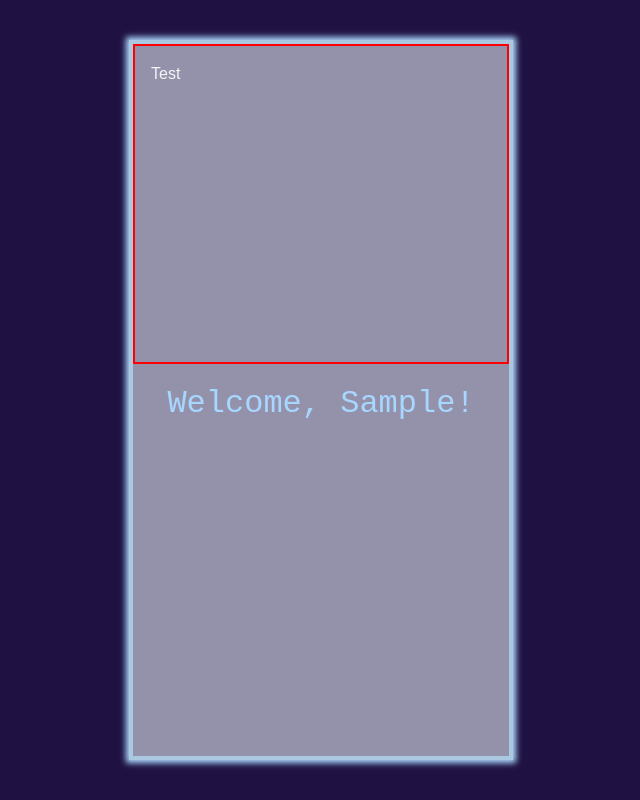
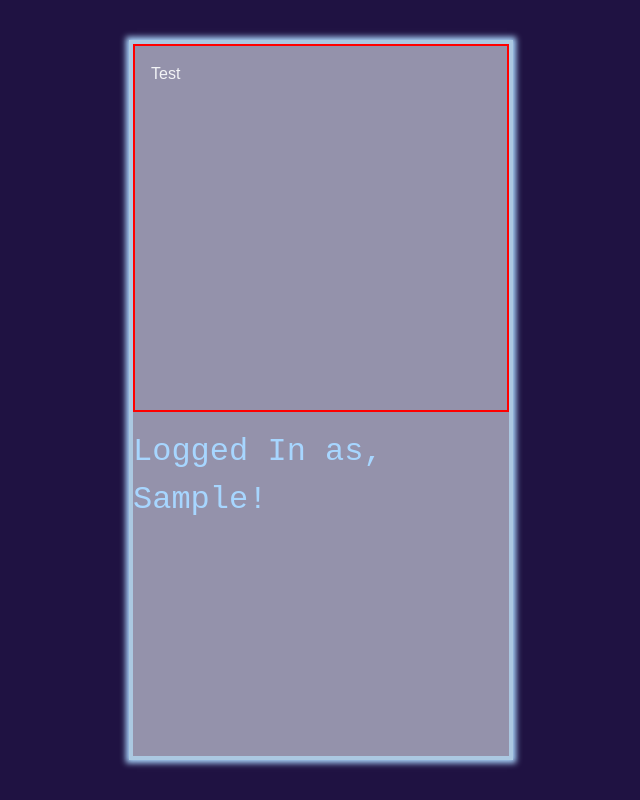
Before and after one commit to PineconeChamp/Web-App-Game, a React (Vite) app: page / in a window 1280 px wide. Both pictures are taken after typing "Sample", "Sample123" into the empty fields and a click on the button "Login". Shown: the whole page, without its empty margins (319-959 px from the left). Built offline with nearby package versions, Linux system fonts and the light colour scheme; a web font is replaced by a local one.

Commit message:
Changed Welcome to Logged in as

```diff
--- a/src/App.css
+++ b/src/App.css
@@ -20,7 +20,7 @@
 }
 
 .game-view {
-    height: 20rem;
+    height: 23rem;
     width: 100%;
     border: red solid 2px;
     padding: 1rem;
--- a/src/App.jsx
+++ b/src/App.jsx
@@ -16,7 +16,7 @@ function App() {
           {!user ? (
             <LoginPage onLogin={setUser} />
           ) : (
-            <h1>Welcome, {user}!</h1>
+            <h1>Logged In as, {user}!</h1>
           )}
         </div>
       </div>
```
